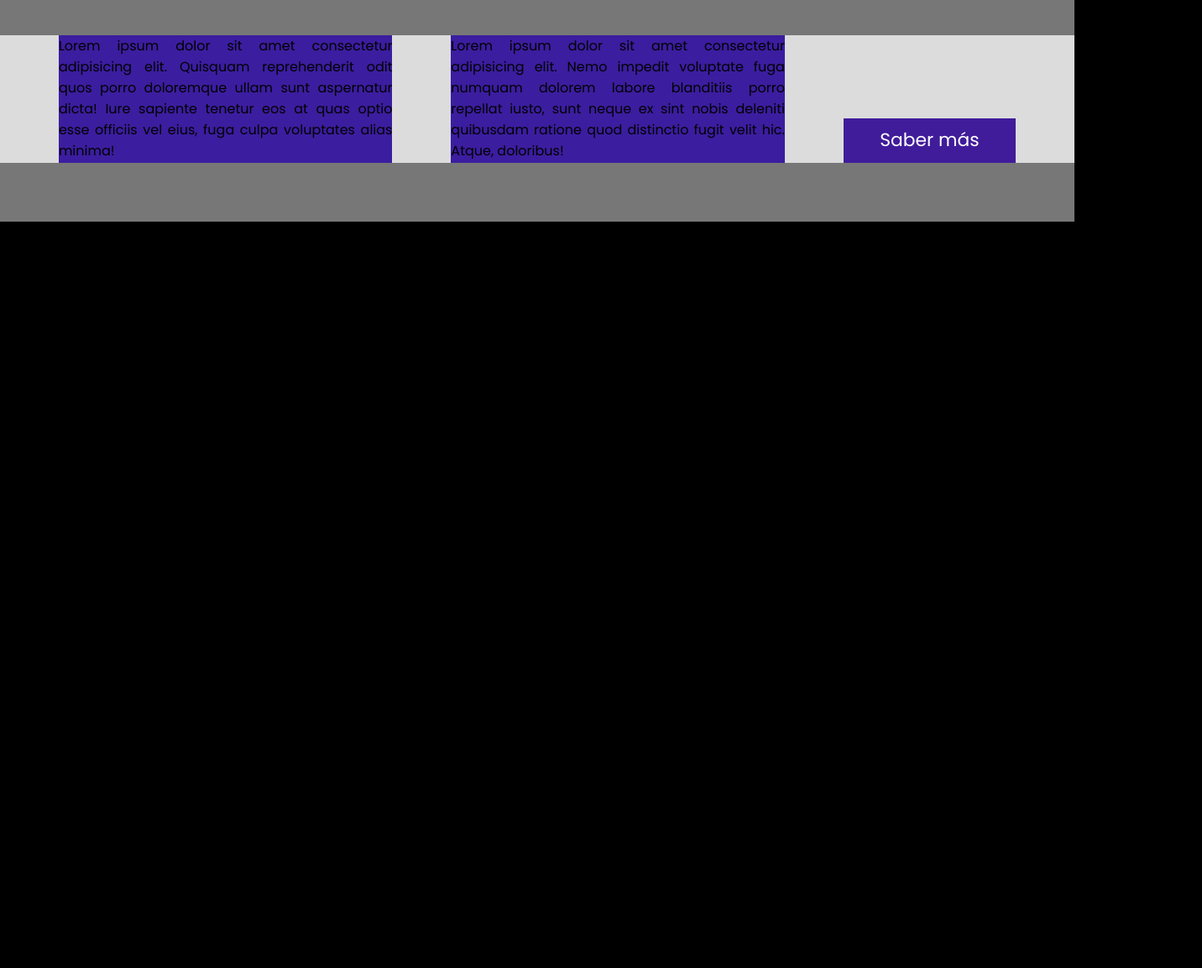
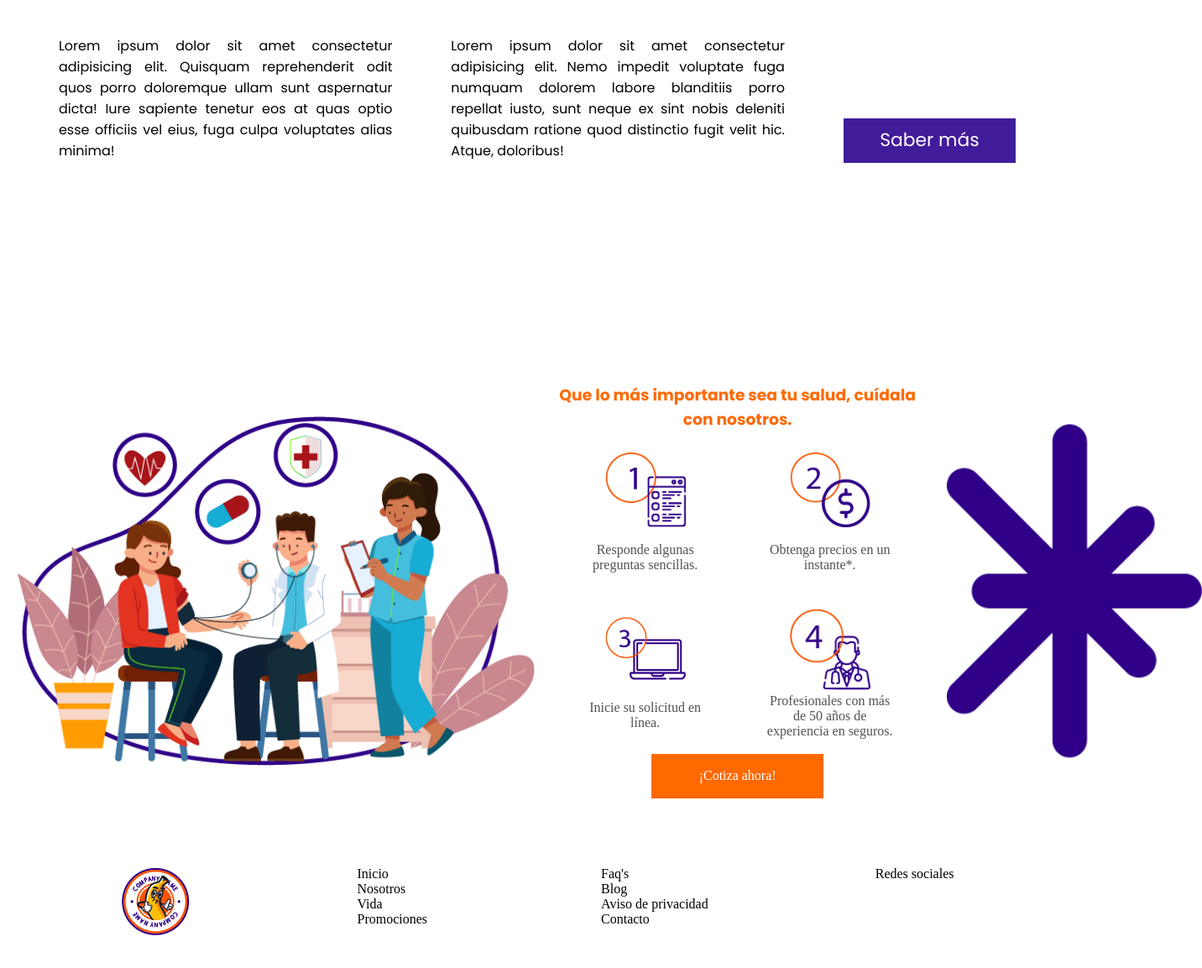
Before and after one commit to RomanPinelo/landing-page-Digitalrocks, a plain HTML site: page index.html in a window 1280 px wide. Shown: the part 1591-2744 px from the top of the page at 84% size, 1432 px wide, since content can reach past the window. Before the commit the page ends 1891 px from the top, so only its background shows below. Drawn offline with Linux system fonts and the light colour scheme.

Commit message:
Sección cotiza

```diff
--- a/index.html
+++ b/index.html
@@ -121,13 +121,52 @@
       </section> <!-- cuidaSalud section -->
 
       <section class="cotiza">
-        <img src="" alt="">
+        <img src="./assets/Recurso_9.png" alt="Imagen">
         <div class="cotiza__info">
-
+          <h3>Que lo más importante sea tu salud, cuídala con nosotros.</h3>
+          <div class="cotiza__info-container">
+            <div class="cotiza__info-subContainer">
+              <img src="./assets/Recurso_10.png" alt="Logo">
+              <p>Responde algunas preguntas sencillas.</p>
+            </div>
+            <div class="cotiza__info-subContainer">
+              <img src="./assets/Recurso_11.png" alt="Logo">
+              <p>Obtenga precios en un instante*.</p>
+            </div>
+            <div class="cotiza__info-subContainer">
+              <img src="./assets/Recurso_12.png" alt="Logo">
+              <p>Inicie su solicitud en línea.</p>
+            </div>
+            <div class="cotiza__info-subContainer">
+              <img src="./assets/Recurso_13.png" alt="Logo">
+              <p>Profesionales con más de 50 años de experiencia en seguros.</p>
+            </div>
+          </div>
+          <a href="#">¡Cotiza ahora!</a>
         </div>
-        <img src="" alt="">
+        <img class="figura" src="./assets/Recurso_4.png" alt="Figura">
       </section> <!-- cotiza section -->
     </main>
+
+    <footer class="footer">
+      <img src="./assets/Recurso_14.png" alt="Logo">
+      <ul>
+        <li>Inicio</li>
+        <li>Nosotros</li>
+        <li>Vida</li>
+        <li>Promociones</li>
+      </ul>
+      <ul>
+        <li>Faq's</li>
+        <li>Blog</li>
+        <li>Aviso de privacidad</li>
+        <li>Contacto</li>
+      </ul>
+      <div>
+        <p>Redes sociales</p>
+        <div><a href="#"></a><a href="#"></a><a href="#"></a><a href="#"></a></div>
+      </div>
+    </footer>
 
     <script src="./script.js"></script>
 
--- a/style.css
+++ b/style.css
@@ -1,8 +1,6 @@
 /* Fuentes */
 @import url('https://fonts.googleapis.com/css2?family=Poppins:wght@400;500;700&display=swap');
 @import url('https://fonts.googleapis.com/css2?family=Montserrat:wght@400;500;700&family=Poppins:wght@400;500;700&display=swap');
-/* font-family: 'Montserrat', sans-serif; */
-/* font-family: 'Poppins', sans-serif; */
 
 * {
   margin: 0;
@@ -12,7 +10,7 @@
 
 body {
   width: 100%;
-  background-color: #000; /* Quitar al final */
+  overflow-x: hidden;
 }
 
 /*_*_*_*_*_*_*_*_*_*_*_*_*_*_*_*_*_*_*_*_*_*_*_*_*_*_*_*_*_*_*_*_*_*_*_*_*_*_*_*_*_*_*
@@ -23,7 +21,7 @@ body {
 .navBar {
   background-color: rgba(255, 255, 255, 0.62);
   width: 100%;
-  height: 8.51rem;
+  height: 5rem;
   display: flex;
   align-items: center;
   justify-content: space-around;
@@ -35,8 +33,8 @@ body {
 
 .navBar img {
   display: block;
-  width: 7.26rem;
-  height: 7.26rem;
+  width: 4.5rem;
+  height: 4.5rem;
 }
 
 .navBar .menuCel {
@@ -122,7 +120,6 @@ body {
 
 /*______________________________ Header ______________________________*/
 .header {
-  background-color: #333;/* Quitar al final */
   width: 100%;
   height: 60vh;
 }
@@ -231,7 +228,6 @@ body {
 
 /*______________________________ Sección de beneficios ______________________________*/
 .beneficios {
-  background-color: #ffffff77;/* Quitar al final */
   margin-top: 2.5rem;
 }
 
@@ -287,7 +283,6 @@ body {
 
 /*______________________________ Sección de cuida tu salud ______________________________*/
 .cuidaSalud {
-  background-color: #ffffff77; /* Quitar al final */
   font-family: 'Poppins', sans-serif;
 }
 
@@ -323,6 +318,91 @@ body {
   color: #401c9a;
 }
 
+/*______________________________ Sección de cotiza ______________________________*/
+.cotiza {
+  margin-top: 3rem;
+}
+
+.cotiza img {
+  display: block;
+  width: 75%;
+  margin: 0 auto 2rem;
+}
+
+.cotiza .cotiza__info h3 {
+  width: 97.5%;
+  margin: 0 auto 2rem;
+  text-align: center;
+  font-family: 'Poppins', sans-serif;
+  font-weight: bold;
+  color: #ff6900;
+}
+
+.cotiza .cotiza__info .cotiza__info-container {
+  display: flex;
+  flex-wrap: wrap;
+  justify-content: space-around;
+}
+
+.cotiza .cotiza__info .cotiza__info-container .cotiza__info-subContainer {
+  width: 47.5%;
+  height: 12.5rem;
+  margin-bottom: 1rem;
+  display: flex;
+  flex-direction: column;
+  justify-content: space-evenly;
+}
+
+.cotiza .cotiza__info .cotiza__info-container .cotiza__info-subContainer img {
+  display: block;
+  width: 5.5rem;
+}
+
+.cotiza .cotiza__info .cotiza__info-container .cotiza__info-subContainer p {
+  color: #525252;
+  text-align: center;
+}
+
+.cotiza .cotiza__info a {
+  background-color: #ff6900;
+  display: block;
+  width: 12.83rem;
+  height: 3.31rem;
+  text-align: center;
+  line-height: 3.31rem;
+  text-decoration: none;
+  color: #fff;
+  margin: 0 auto;
+}
+
+.cotiza .cotiza__info a:hover {
+  background-color: #fff;
+  color: #ff6900;
+}
+
+.cotiza .figura {
+  display: none;
+}
+
+
+/*______________________________ Footer ______________________________*/
+.footer {
+  display: flex;
+  justify-content: space-around;
+  flex-wrap: wrap;
+  margin: 3rem;
+}
+
+.footer ul {
+  margin: 0 0.5rem;
+}
+
+.footer ul li {
+  list-style: none;
+}
+
+
+
 /*_*_*_*_*_*_*_*_*_*_*_*_*_*_*_*_*_*_*_*_*_*_*_*_*_*_*_*_*_*_*_*_*_*_*_*_*_*_*_*_*_*_*
   iPad View
 *_*_*_*_*_*_*_*_*_*_*_*_*_*_*_*_*_*_*_*_*_*_*_*_*_*_*_*_*_*_*_*_*_*_*_*_*_*_*_*_*_*_*/
@@ -335,6 +415,15 @@ body {
 *_*_*_*_*_*_*_*_*_*_*_*_*_*_*_*_*_*_*_*_*_*_*_*_*_*_*_*_*_*_*_*_*_*_*_*_*_*_*_*_*_*_*/
 @media screen and (min-width: 1000px) {
   /*______________________________ Barra de navegacion ______________________________*/
+  .navBar {
+    height: 8.51rem;
+  }
+
+  .navBar img {
+    width: 7.26rem;
+    height: 7.26rem;
+  }
+
   .navBar .menu {
     background-color: transparent;
     border: none;
@@ -438,7 +527,6 @@ body {
   }
 
   .cuidaSalud .cuidaSalud__info {
-    background-color: #dcdcdc;/* Quitar al final */
     width: 100%;
     display: flex;
     justify-content: space-evenly;
@@ -446,7 +534,6 @@ body {
   }
 
   .cuidaSalud .cuidaSalud__info p {
-    background-color: #3b1d9f; /*Quitar al final*/
     width: 24.85rem;
     height: 9.5rem;
     margin: 0;
@@ -455,4 +542,56 @@ body {
   .cuidaSalud .cuidaSalud__info a {
     margin: 0;
   }
+
+
+  /*______________________________ Sección de cotiza ______________________________*/
+  .cotiza {
+    margin-top: 10rem;
+    display: flex;
+    height: 35rem;
+    align-items: center;
+    justify-content: space-evenly;
+    position: relative;
+  }
+
+  .cotiza img {
+    width: 38.5rem;
+    margin: 0;
+  }
+
+  .cotiza .cotiza__info {
+    margin-right: 10rem;
+  }
+
+  .cotiza .cotiza__info h3 {
+    width: 27.5rem;
+    margin: 0;
+  }
+
+  .cotiza .cotiza__info .cotiza__info-container {
+    width: 27.5rem;
+  }
+
+  .cotiza .cotiza__info .cotiza__info-container .cotiza__info-subContainer {
+    width: 10rem;
+    height: 10rem;
+    margin: 1rem 0.25rem;
+    display: flex;
+    flex-direction: column;
+    justify-content: space-around;
+    align-items: center;
+  }
+
+  .cotiza .cotiza__info .cotiza__info-container .cotiza__info-subContainer img {
+    width: 6rem;
+  }
+
+  .cotiza .figura {
+    display: block;
+    position: absolute;
+    width: 19rem;
+    top: 50%;
+    transform: translateY(-50%);
+    right: -9.5rem;
+  }
 }
```
